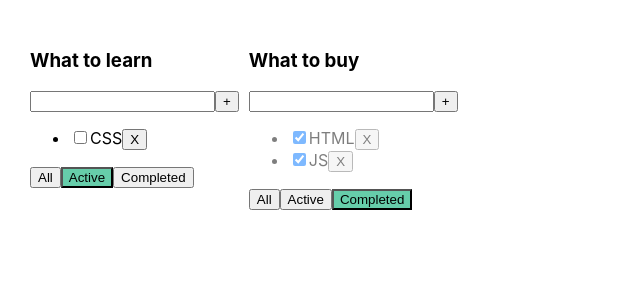
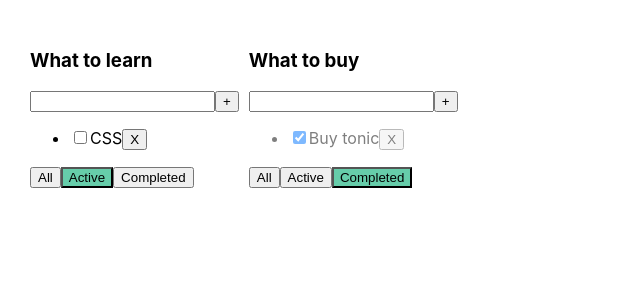
Before and after one commit to dktwho/2-todolist-ts-by-d, a React (Create React App) app: page / in a window 1280 px wide. Shown: the top 300 px of the page, without its empty margins (0-640 px from the left). Built offline with nearby package versions, Linux system fonts and the light colour scheme.

Commit message:
modified data with tasks, modified function remove, add, filter, change status, for every todoList apart logic

```diff
--- a/src/App.tsx
+++ b/src/App.tsx
@@ -15,55 +15,74 @@ export type TodoListType = {
 
 function App() {
 
-    let tasks1 = [
-        {id: v4(), title: 'HTML', isDone: true},
-        {id: v4(), title: 'CSS', isDone: false},
-        {id: v4(), title: 'JS', isDone: true},
-    ]
 
-    let [tasks, setTasks] = useState<Array<TasksType>>(tasks1)
+    // let [tasks, setTasks] = useState<Array<TasksType>>(tasks1)
 
-    const addTodo = (value: string) => {
-        let newTask = {id: v4(), title: value, isDone: false}
-        setTasks([newTask, ...tasks])
+    const addTodo = (value: string, todolistId: string) => {
+        let task = {id: v4(), title: value, isDone: false}
+        let tasks = tasksObj[todolistId]
+        let newTasks = [task, ...tasks]
+        tasksObj[todolistId] = newTasks
+        setTasks({...tasksObj})
     }
 
-    const removedTodo = (id: string) => {
-        setTasks(tasks.filter(el => el.id !== id))
+    const removedTodo = (id: string, todolistId: string) => {
+        let tasks = tasksObj[todolistId]
+        let filteredTasks = tasks.filter(el => el.id !== id)
+        tasksObj[todolistId] = filteredTasks
+        setTasks({...tasksObj})
     }
 
-    const changeStatusHandler = (taskId: string, isDone: boolean) => {
+    const changeStatusHandler = (taskId: string, isDone: boolean, todolistId: string) => {
+        let tasks = tasksObj[todolistId]
         let task = tasks.find(t => t.id === taskId)
         if (task) {
             task.isDone = isDone
         }
-        setTasks([...tasks])
+        setTasks({...tasksObj})
     }
 
     const filterTodos = (value: FilterValueType, todolistId: string) => {
         let todolist = todoLists.find(tl => tl.id === todolistId)
-        if(todolist) {
+        if (todolist) {
             todolist.filter = value
             setTodoLists([...todoLists])
         }
     }
 
+    let todoListId1 = v4()
+    let todoListId2 = v4()
+
     let [todoLists, setTodoLists] = useState<TodoListType[]>([
-        {id: v4(), title: 'What to learn', filter: 'active'},
-        {id: v4(), title: 'What to buy', filter: 'completed'},
+        {id: todoListId1, title: 'What to learn', filter: 'active'},
+        {id: todoListId2, title: 'What to buy', filter: 'completed'},
     ])
+
+    let [tasksObj, setTasks] = useState({
+        [todoListId1]: [
+            {id: v4(), title: 'HTML', isDone: true},
+            {id: v4(), title: 'CSS', isDone: false},
+            {id: v4(), title: 'JS', isDone: true}
+        ],
+        [todoListId2]: [
+            {id: v4(), title: 'Buy tonic', isDone: true},
+            {id: v4(), title: 'Buy bread', isDone: false},
+            {id: v4(), title: 'Watch movie', isDone: false}
+        ]
+    })
+
 
     return (
         <div className="App">
             {todoLists.map(todolist => {
 
-                let taskForTodoList = tasks;
+                let taskForTodoList = tasksObj[todolist.id];
 
                 if (todolist.filter === 'completed') {
-                    taskForTodoList = tasks.filter(t => t.isDone === true)
+                    taskForTodoList = taskForTodoList.filter(t => t.isDone === true)
                 }
                 if (todolist.filter === 'active') {
-                    taskForTodoList = tasks.filter(t => t.isDone === false)
+                    taskForTodoList = taskForTodoList.filter(t => t.isDone === false)
                 }
 
                 return (
--- a/src/Todolist.tsx
+++ b/src/Todolist.tsx
@@ -12,10 +12,10 @@ export type  TitlePropsType = {
     id: string
     tasks: Array<TasksType>
     // tasks: TasksType[]
-    removedTodo: (id: string) => void;
+    removedTodo: (id: string, todolistId: string) => void;
     filterTodos: (value: FilterValueType, todolistId: string) => void
-    addTodo: (value: string) => void
-    changeStatusHandler: (taskId: string, isDone: boolean) => void
+    addTodo: (value: string, todolistId: string) => void
+    changeStatusHandler: (taskId: string, isDone: boolean, todolistId: string) => void
     filter: FilterValueType
 }
 export const Todolist = ({title, tasks, removedTodo, filterTodos, addTodo, changeStatusHandler, filter, id}: TitlePropsType) => {
@@ -28,7 +28,7 @@ export const Todolist = ({title, tasks, removedTodo, filterTodos, addTodo, chang
     const onKeyPressHandler = (e: KeyboardEvent<HTMLInputElement>) => {
         setError(null)
         if (e.code === 'Enter') {
-            addTodo(value);
+            addTodo(value, id );
             setValue('')
         }
     }
@@ -37,7 +37,7 @@ export const Todolist = ({title, tasks, removedTodo, filterTodos, addTodo, chang
             setError('Value is required')
             return
         }
-        addTodo(value.trim());
+        addTodo(value.trim(), id);
         setValue('')
     }
 
@@ -57,11 +57,11 @@ export const Todolist = ({title, tasks, removedTodo, filterTodos, addTodo, chang
             <ul>
                 {tasks.map(el => {
                     const onRemoveHandler = () => {
-                        removedTodo(el.id)
+                        removedTodo(el.id, id)
                     }
 
                     const onChangeHandler = (e: ChangeEvent<HTMLInputElement>) => {
-                        changeStatusHandler(el.id, e.currentTarget.checked)
+                        changeStatusHandler(el.id, e.currentTarget.checked, id)
 
                     }
 
```
